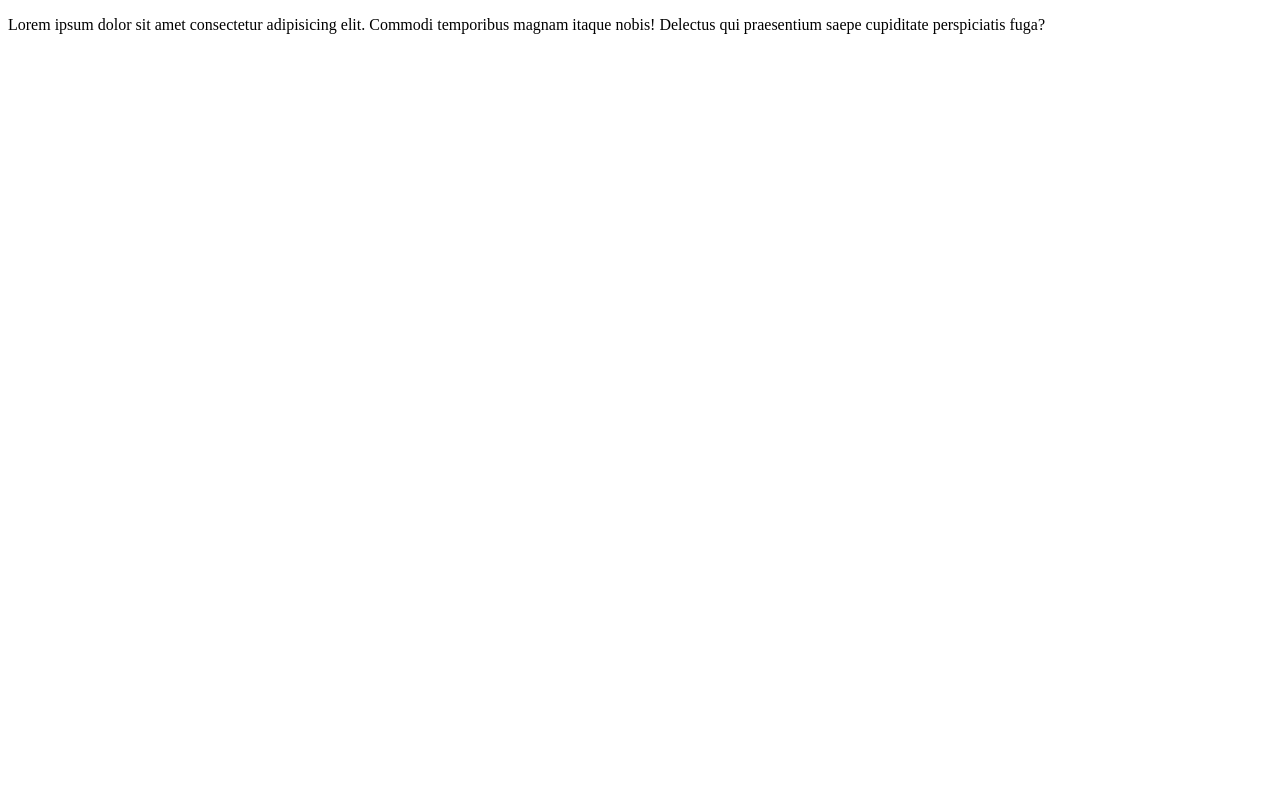
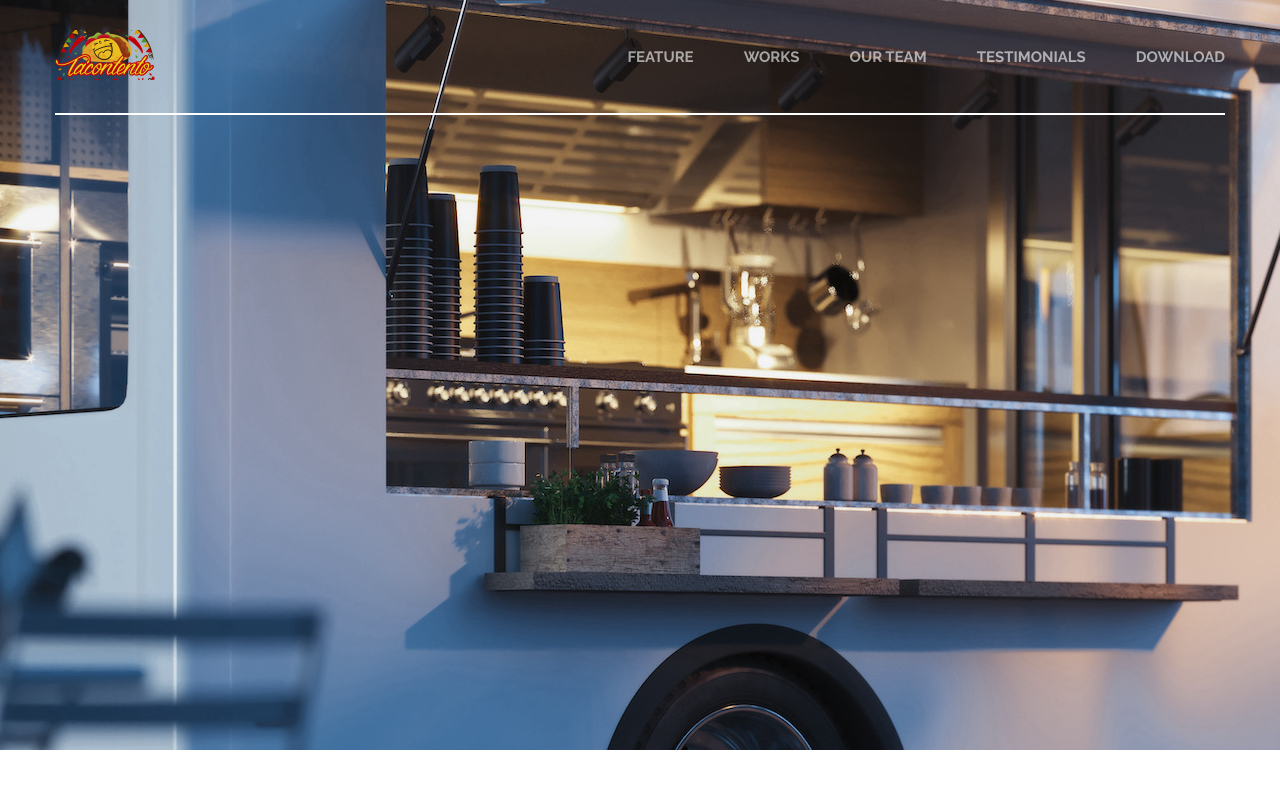
Before and after one commit to r0mashkin/box-landing-page, a plain HTML site: page index.html in a window 1280 px wide. Drawn offline with Linux system fonts and the light colour scheme.

Commit message:
added intro block and navbar

```diff
--- /dev/null
+++ b/css/styles.css
@@ -0,0 +1,86 @@
+/* font-family: 'Cardo', serif;
+font-family: 'Open Sans', sans-serif;
+font-family: 'Raleway', sans-serif;
+ */
+
+*,
+*:before,
+*:after {
+  box-sizing: border-box;
+}
+
+body {
+  margin: 0;
+  font-family: "Raleway", sans-serif;
+  font-size: 14px;
+  color: #6c7279;
+
+  background-color: white;
+}
+
+/* Container */
+.container {
+  width: 100%;
+  max-width: 1170px;
+  margin: 0 auto;
+}
+
+/* ==================
+        HEADER
+=================== */
+
+.header {
+  width: 100%;
+  position: absolute;
+  top: 0;
+  left: 0;
+  z-index: 1000;
+}
+
+.header__inner {
+  display: flex;
+  justify-content: space-between;
+  align-items: center;
+  padding: 30px 0;
+
+  border-bottom: 2px solid white;
+}
+
+.header__logo img {
+  width: 100%;
+  max-width: 100px;
+}
+
+/* Navigation */
+
+.nav {
+  display: flex;
+  font-size: 15px;
+  font-weight: 700;
+  text-transform: uppercase;
+}
+
+.nav__link {
+  margin-left: 50px;
+  color: white;
+  text-decoration: none;
+  opacity: 0.6;
+  transition: opacity 0.1s linear;
+}
+.nav__link:first-child {
+  margin-left: 0;
+}
+
+.nav__link:hover {
+  opacity: 1;
+}
+
+/* INTRO
+========== */
+
+.intro {
+  height: 750px;
+  background-color: #31344e;
+  background: url(/img/intro-bg.jpeg) center no-repeat;
+  padding-top: 100px;
+}
--- a/index.html
+++ b/index.html
@@ -4,12 +4,36 @@
     <meta charset="UTF-8" />
     <meta http-equiv="X-UA-Compatible" content="IE=edge" />
     <meta name="viewport" content="width=device-width, initial-scale=1.0" />
+    <link rel="stylesheet" href="/css/styles.css" />
+    <link rel="preconnect" href="https://fonts.gstatic.com" />
+    <link rel="preconnect" href="https://fonts.gstatic.com" />
+    <link rel="preconnect" href="https://fonts.gstatic.com" />
+    <link
+      href="https://fonts.googleapis.com/css2?family=Cardo:ital@1&family=Open+Sans:wght@700&family=Raleway:wght@400;600;700&display=swap"
+      rel="stylesheet"
+    />
     <title>Document</title>
   </head>
   <body>
-    <p>
-      Lorem ipsum dolor sit amet consectetur adipisicing elit. Commodi temporibus magnam
-      itaque nobis! Delectus qui praesentium saepe cupiditate perspiciatis fuga?
-    </p>
+    <header class="header">
+      <div class="container">
+        <div class="header__inner">
+          <div class="header__logo">
+            <img src="/img/intro-logo.png" alt="Food truck logo" />
+          </div>
+          <nav class="nav">
+            <a class="nav__link" href="/index.html">Feature</a>
+            <a class="nav__link" href="/index.html">Works</a>
+            <a class="nav__link" href="/index.html">Our Team</a>
+            <a class="nav__link" href="/index.html">Testimonials</a>
+            <a class="nav__link" href="/index.html">Download</a>
+          </nav>
+        </div>
+      </div>
+    </header>
+
+    <div class="intro">
+      <div class="container"></div>
+    </div>
   </body>
 </html>
```
Also changed, not shown: img/intro-bg.jpeg (added), img/intro-logo.png (added).
